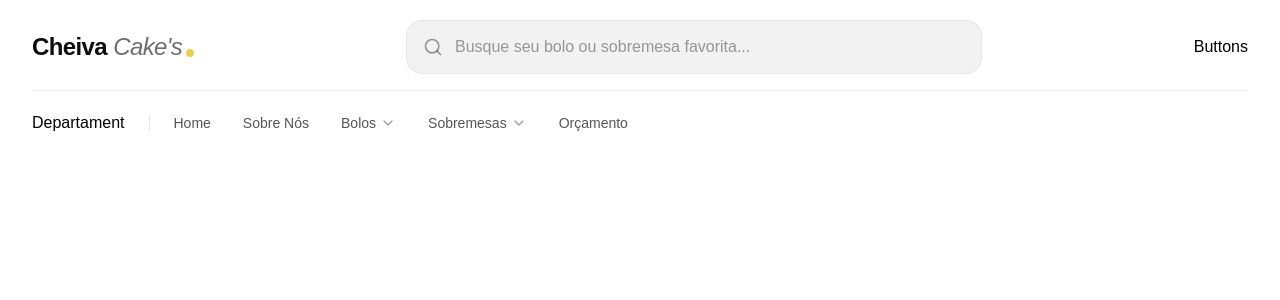
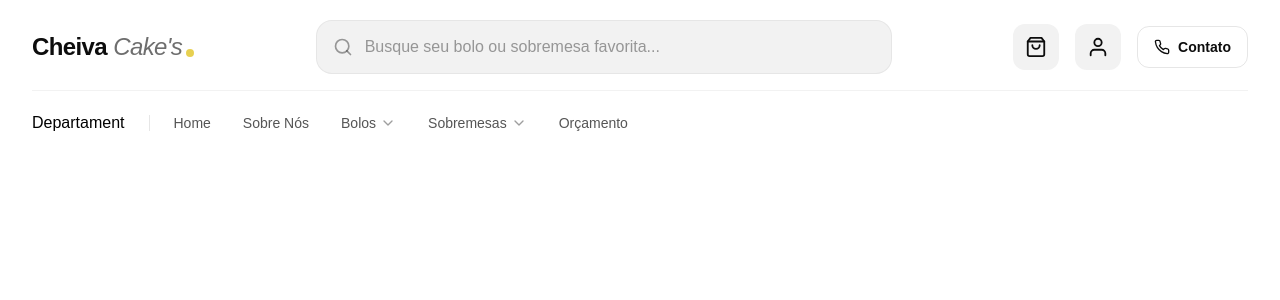
Before and after one commit to WendelBonucci/cheiva-cake-s, a Next.js app: page / in a window 1280 px wide. Shown: the top 300 px of the page. Built offline with nearby package versions, Linux system fonts and the light colour scheme.

Commit message:
Criação dos botões do Header
Atualmente está feito o front, porém o botão de carrinho tem que ficar funcional futuramente.

```diff
--- /dev/null
+++ b/src/components/layout/Header/Buttons/Cart.tsx
@@ -0,0 +1,11 @@
+"use client";
+import { FiShoppingBag } from "react-icons/fi";
+
+export default function Cart() {
+
+    return (
+        <button type="button" className="relative p-3 rounded-xl bg-background text-black hover:bg-beige/50 hover:text-black transition-all duration-200 group">
+            <FiShoppingBag size={22} className="group-hover:scale-105 transition-transform" />
+        </button>
+    );
+}
--- /dev/null
+++ b/src/components/layout/Header/Buttons/Contact.tsx
@@ -0,0 +1,12 @@
+"use client";
+import { FiPhone } from "react-icons/fi";
+import Link from "next/link";
+
+export default function Contact() {
+    return (
+        <Link href='' className="hidden lg:flex items-center gap-2 px-4 py-2.5 rounded-xl border border-black/10 text-sm font-semibold text-black hover:bg-black hover:text-white transition-all duration-300">
+            <FiPhone size={16} />
+            <span>Contato</span>
+        </Link>
+    );
+}
--- /dev/null
+++ b/src/components/layout/Header/Buttons/User.tsx
@@ -0,0 +1,11 @@
+"use client";
+import { FiUser } from "react-icons/fi";
+import Link from "next/link";
+
+export default function User() {
+    return (
+        <Link href='' className="p-3 rounded-xl bg-background text-black hover:bg-beige/50 hover:text-black transition-all duration-200 group">
+            <FiUser size={22} className="group-hover:scale-105 transition-transform" />
+        </Link>
+    );
+}
--- a/src/components/layout/Header/Sections/Buttons.tsx
+++ b/src/components/layout/Header/Sections/Buttons.tsx
@@ -1,7 +1,15 @@
-import React from 'react'
+import Cart from "../Buttons/Cart"
+import Contact from "../Buttons/Contact"
+import User from "../Buttons/User"
 
 export default function Buttons() {
     return (
-        <div>Buttons</div>
+        <section className="">
+            <div className="flex items-center gap-4">
+                <Cart />
+                <User />
+                <Contact />
+            </div>
+        </section>
     )
 }
--- a/src/components/layout/Header/Sections/Departament.tsx
+++ b/src/components/layout/Header/Sections/Departament.tsx
@@ -1,4 +1,4 @@
-import React from 'react'
+
 
 export default function Departament() {
     return (
```
